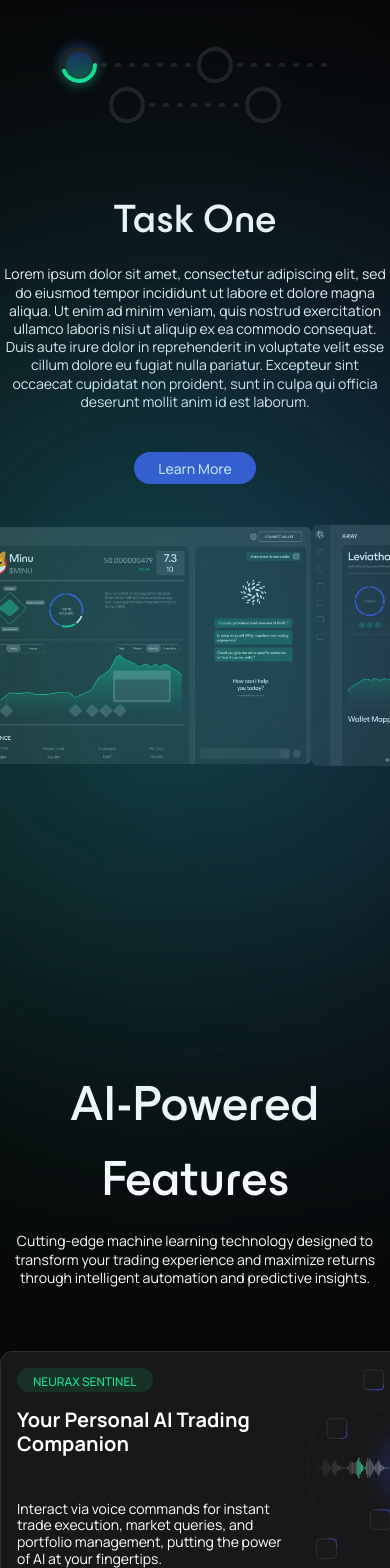
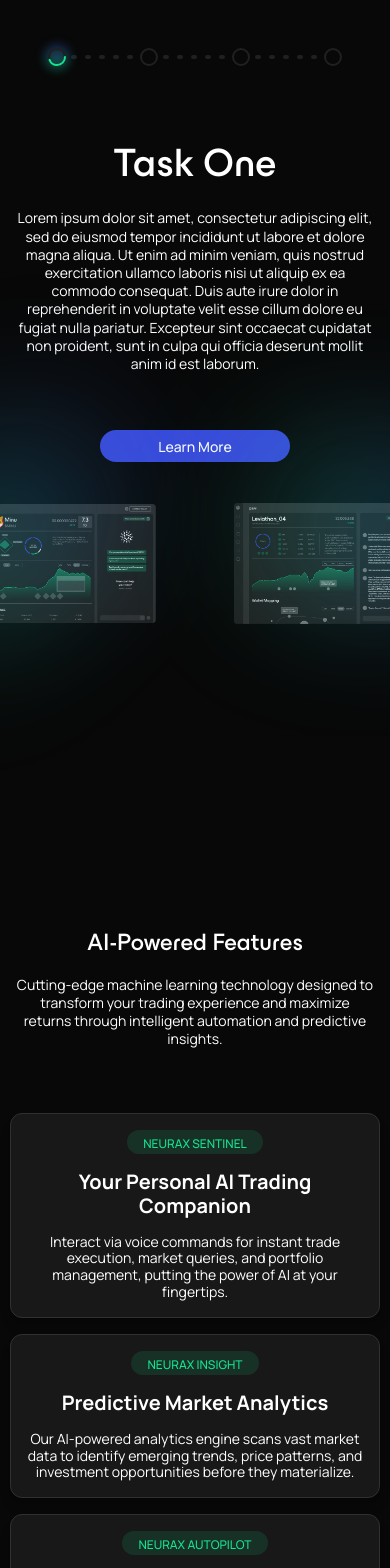
Before and after one commit to Ayesha-ehsan905/Neurax-AI, a Next.js app: page / in a window 390 px wide. Shown: the part 2200-3768 px from the top of the page. Built offline with nearby package versions, Linux system fonts and the light colour scheme.

Commit message:
feat:mobile responsiveness

```diff
--- a/src/app/globals.css
+++ b/src/app/globals.css
@@ -5,7 +5,10 @@
   --font-esbuild: ESBuild;
   --background: #ffffff;
   --foreground: #171717;
+  --circle-size: 24px;
+
 }
+
 
 @theme inline {
 
@@ -24,6 +27,8 @@
   --color-blackDarker: #181818;
   --color-darkCharcoal: #303030;
   --color-darkCharcoal6B: #3030306B;
+  --breakpoint-xs: 24rem;
+
 
 
 
@@ -39,7 +44,11 @@
 
 }
 
-
+@media (min-width: 1024px) {
+  :root {
+    --circle-size: 34px;
+  }
+}
 
 @media (prefers-color-scheme: dark) {
   :root {
--- a/src/components/PoweredFeatures.tsx
+++ b/src/components/PoweredFeatures.tsx
@@ -6,10 +6,10 @@ const PoweredFeatures = () => {
   return (
     <Container>
       <div
-        className="flex flex-col items-center justify-center mt-[300px] gap-4"
+        className="flex flex-col items-center justify-center mt-[300px] gap-4 mx-4 sm:mx-6"
         id="features"
       >
-        <span className="text-[50px] font-medium font-esbuild text-center">
+        <span className="text-[24px] font-medium font-esbuild text-center md:text-[40px]">
           AI-Powered Features
         </span>
         <span className="text-[14px] font-normal leading-[1.3] tracking-[4%] text-center">
@@ -20,29 +20,29 @@ const PoweredFeatures = () => {
       </div>
 
       <div className="flex justify-center mt-[64px]">
-        <div className="grid grid-cols-1 lg:grid-cols-2 gap-6">
+        <div className="grid grid-cols-1 lg:grid-cols-2 gap-4 sm:gap-6">
           {FEATURES.map((feature, index) => (
             <div
               key={index}
-              className="w-[530px] bg-blackDarker text-white p-4 rounded-xl shadow-lg border border-darkCharcoal"
+              className="w-[310px] xs:w-[370px] sm:w-[530px] bg-blackDarker text-white p-4 rounded-xl shadow-lg border border-darkCharcoal"
             >
-              <div className="flex flex-row gap-4 h-full">
-                <div className="flex flex-col gap-4  w-[270px]">
+              <div className="flex flex-row gap-4 h-full justify-center items-center sm:justify-start  sm:items-stretch">
+                <div className="flex flex-col gap-4 w-full sm:w-[270px] justify-center items-center sm:justify-normal sm:items-stretch">
                   <div className="bg-[#16E3901F] rounded-[40px] w-fit">
                     <span className="text-caribbeanGreen text-[12px] font-medium px-4 py-2">
                       {feature.tag}
                     </span>
                   </div>
-                  <div className="flex flex-col h-full justify-between ">
-                    <h3 className="text-[20px] font-semibold  leading-[120%]">
+                  <div className="flex flex-col h-full justify-between gap-4 sm:gap-0">
+                    <h3 className="text-[20px] font-semibold  leading-[120%] text-center sm:text-left">
                       {feature.title}
                     </h3>
-                    <p className="text-[14px] text-white font-normal leading-[120%]  tracking-[4%]">
+                    <p className="text-[14px] text-white font-normal leading-[120%]  tracking-[4%] text-center sm:text-left">
                       {feature.description}
                     </p>
                   </div>
                 </div>
-                <div>{feature.icon}</div>
+                <div className="hidden sm:block">{feature.icon}</div>
               </div>
             </div>
           ))}
--- a/src/components/TaskProgressBar.tsx
+++ b/src/components/TaskProgressBar.tsx
@@ -6,6 +6,14 @@ import Container from "./Container";
 import Button from "./sections/Button";
 import Image from "next/image";
 
+const CIRCLE_SIZE =
+  typeof window !== "undefined"
+    ? parseInt(
+        getComputedStyle(document.documentElement).getPropertyValue(
+          "--circle-size"
+        )
+      )
+    : 24;
 const TaskProgressBar = () => {
   const steps = [1, 2, 3, 4]; // Number of circles
   const totalTime = 60; // Total time in seconds
@@ -63,23 +71,23 @@ const TaskProgressBar = () => {
   return (
     <>
       <Container>
-        <div className="flex flex-wrap items-center justify-center mt-[320px]">
+        <div className="flex flex-wrap items-center justify-center  mt-[320px] mx-4 md:mx-0 ">
           {steps.map((_, index) => {
-            const radius = 16;
+            const radius = CIRCLE_SIZE / 2 - 4; // Adjust circle radius based on size
             const circumference = 2 * Math.PI * radius;
             const offset = circumference * ((100 - progress[index]) / 100);
-            const circleSize = "w-10 h-10 sm:w-12 sm:h-12";
-            const strokeWidth = 4;
+            const strokeWidth = 2;
             const glowOpacity = Math.min(progress[index] / 100, 0.5);
             const glowBlur = Math.max((progress[index] / 100) * 12, 3);
-            const glowSize = "w-10 h-10 sm:w-12 sm:h-12";
 
             return (
               <div key={index} className="relative flex items-center">
                 <div className="relative flex items-center justify-center">
                   <div
-                    className={`absolute rounded-full transition-all duration-300 ${glowSize}`}
+                    className="absolute rounded-full transition-all duration-300"
                     style={{
+                      width: CIRCLE_SIZE,
+                      height: CIRCLE_SIZE,
                       backgroundImage:
                         "linear-gradient(360deg, #16E390 0%, #3A4ADB 100%)",
                       filter: `blur(${glowBlur}px)`,
@@ -88,22 +96,22 @@ const TaskProgressBar = () => {
                   />
 
                   <svg
-                    width="40"
-                    height="40"
-                    viewBox="0 0 40 40"
-                    className={`relative ${circleSize}`}
+                    width={CIRCLE_SIZE}
+                    height={CIRCLE_SIZE}
+                    viewBox={`0 0 ${CIRCLE_SIZE} ${CIRCLE_SIZE}`}
+                    className="relative"
                   >
                     <circle
-                      cx="20"
-                      cy="20"
+                      cx={CIRCLE_SIZE / 2}
+                      cy={CIRCLE_SIZE / 2}
                       r={radius}
                       stroke="#202020"
                       strokeWidth={strokeWidth}
                       fill="none"
                     />
                     <circle
-                      cx="20"
-                      cy="20"
+                      cx={CIRCLE_SIZE / 2}
+                      cy={CIRCLE_SIZE / 2}
                       r={radius}
                       stroke="#16E390"
                       strokeWidth={strokeWidth}
@@ -117,7 +125,8 @@ const TaskProgressBar = () => {
                 </div>
 
                 {index < steps.length - 1 && (
-                  <div className="flex items-center -ml-0.5">
+                  <>
+                    <div className=" hidden md:flex items-center -ml-0.5">
                       {[1, 2, 3, 4, 5, 6, 7].map((dash) => (
                         <div
                           key={dash}
@@ -129,14 +138,27 @@ const TaskProgressBar = () => {
                         />
                       ))}
                     </div>
+                    <div className="flex md:hidden items-center -ml-0.5">
+                      {[1, 2, 3, 4, 5].map((dash) => (
+                        <div
+                          key={dash}
+                          className="h-1 w-[6px] sm:w-[8px] rounded-full transition-all duration-300 mx-1"
+                          style={{
+                            backgroundColor:
+                              progress[index] >= 100 ? "#3A4ADB" : "#202020",
+                          }}
+                        />
+                      ))}
+                    </div>
+                  </>
                 )}
               </div>
             );
           })}
         </div>
-        <div className="flex justify-center items-center flex-col mt-[64px]">
+        <div className="flex justify-center items-center flex-col gap-4 mt-[64px] mx-4 md:mx-0 ">
           <span
-            className={`text-[40px] font-esbuild font-medium mb-4 transition-opacity duration-500 ${
+            className={`text-[40px] font-esbuild font-medium  transition-opacity duration-500 ${
               textFade ? "opacity-0" : "opacity-100"
             }`}
           >
@@ -151,22 +173,22 @@ const TaskProgressBar = () => {
             {TASKS[currentTask].description}
           </p>
           <div className="mt-[40px]">
-            <Button width="190px" text="Learn More" />
+            <Button width="w-[190px]" text="Learn More" />
           </div>
         </div>
       </Container>
       {/* images */}
-      <div className="relative ">
-        <div className="absolute  top-[-40px] left-[-8%] rounded-[80px] rotate-[45deg] opacity-[0.64] w-[400px] h-[300px] z-10 bg-linear-(--image-gradient) blur-[200px]" />
-        <div className="absolute right-[-8%]  top-[-40px] w-[400px]  rounded-[80px] h-[450px] rotate-[90deg] opacity-[0.64] z-10 bg-linear-(--image-gradient) blur-[200px] overflow-hidden" />
+      <div className="relative " style={{ overflowX: "clip" }}>
+        <div className="absolute  top-[-40px] left-[-10%] rounded-[80px] rotate-[45deg] opacity-[0.64] w-[100px] h-[200px]  z-10 bg-linear-(--image-gradient) blur-[78px] md:w-[400px] md:h-[300px] md:blur-[200px]" />
+        <div className="absolute  top-[-40px] right-[-10%] rounded-[80px] rotate-[90deg] opacity-[0.64] w-[100px] h-[200px] z-10 bg-linear-(--image-gradient) blur-[78px] overflow-hidden md:w-[400px] md:h-[450px] md:blur-[200px] " />
       </div>
-      <div className="flex flex-row justify-between pt-[40px]">
+      <div className="flex flex-row justify-between pt-[40px] gap-[60px]">
         <Image
           src="/images/ai_agent1.png"
           alt="Right Image"
           width={660}
           height={430}
-          className="max-w-full sm:w-[40%] w-[80%] object-contain"
+          className="w-[40%] sm:w-[40%]  object-contain"
           // className="absolute left-0 top-[34px] bottom-0 w-[650] max-w-none"
         />
         <Image
@@ -174,7 +196,7 @@ const TaskProgressBar = () => {
           alt="Left Image"
           width={660}
           height={430}
-          className="max-w-full sm:w-[40%] w-[80%] object-contain"
+          className=" sm:w-[40%] w-[40%] object-contain"
           // className="absolute  top-[34px] right-0 bottom-0 w-[650] max-w-none"
         />
       </div>
```
Lines whose indentation alone changed are shown as unchanged.
